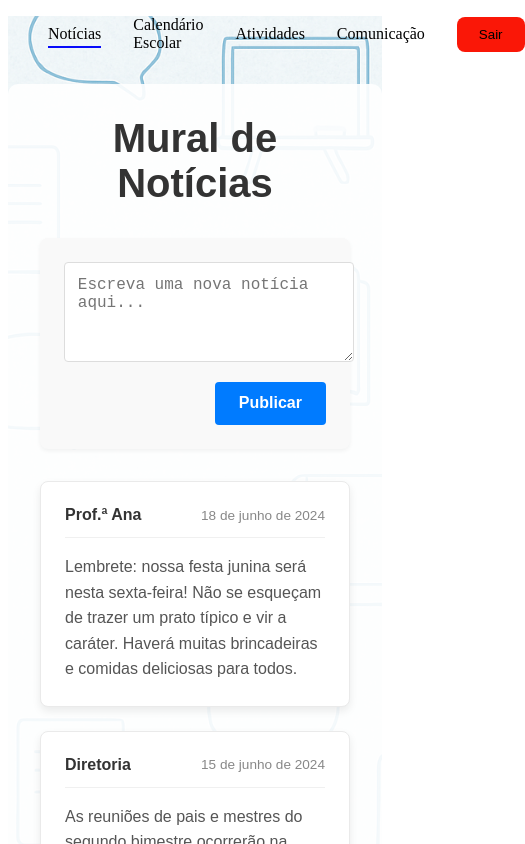
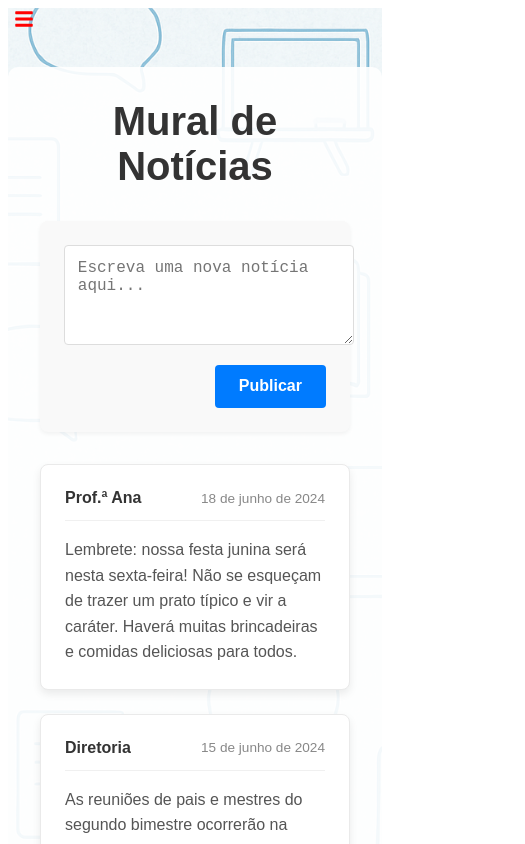
Before and after one commit to RianWeber13/laco.escolar, a Next.js app: page /noticias in a window 390 px wide. Shown: the top 844 px of the page, 525 px wide, since content can reach past the window. Built offline with nearby package versions, Linux system fonts and the light colour scheme.

Commit message:
adicionado responsividade para navbar

```diff
--- a/src/app/comunicacao/page.tsx
+++ b/src/app/comunicacao/page.tsx
@@ -13,9 +13,11 @@ export default function comunicacao() {
   };
 
   return (
-    <div>
+    <>
       <NavBar onLogout={handleLogout} />
-      <h1>Comunicação</h1>
-    </div>
+      <div>
+        <h1>Comunicação</h1>
+      </div>
+    </>
   );
 }
--- a/src/app/navbar/navBar.tsx
+++ b/src/app/navbar/navBar.tsx
@@ -1,10 +1,9 @@
-"use client";
-
+import { useState, useEffect } from 'react';
 import Link from 'next/link';
 import NavItem, { NavItemInterface } from './navitems';
 import { usePathname } from 'next/navigation';
-import  './navbar.css';
-
+import './navbar.css';
+import { FaBars } from 'react-icons/fa';
 
 interface NavBarProps {
   onLogout: () => void;
@@ -19,11 +18,26 @@ export default function NavBar({ onLogout }: NavBarProps) {
   ];
 
   const pathname = usePathname();
+  const [openMenu, setOpenMenu] = useState(false);
+
+  useEffect(() => {
+    const handleResize = () => {
+      if (window.innerWidth > 768) {
+        setOpenMenu(false);
+      }
+    };
+
+    window.addEventListener('resize', handleResize);
+    return () => window.removeEventListener('resize', handleResize);
+  }, []);
 
   return (
     <header className="navbar">
       <nav>
-        <ul className="navItems">
+        <button className="btnmobile" onClick={() => setOpenMenu(!openMenu)}>
+          <FaBars />
+        </button>
+        <ul className={`navItems ${openMenu ? 'open' : ''}`}>
           {items.map((item, index) => (
             <NavItem
               key={index}
--- a/src/app/navbar/navbar.css
+++ b/src/app/navbar/navbar.css
@@ -13,19 +13,21 @@ header {
     gap: 32px;
     align-items: center;
     list-style: none;
+    margin: 0;
+    padding: 0;
   }
 
-  .btnSair{
+  .btnSair {
     border-radius: 8px;
     padding: 10px 22px;
     cursor: pointer;
     background-color: #fa1707;
     border: none;
     transition: all 0.3s;
+  }
 
-    &:hover {
-      background-color: #d40a00;
-    }
+  .btnSair:hover {
+    background-color: #d40a00;
   }
 
   .navLink {
@@ -34,12 +36,66 @@ header {
     font-weight: 500;
     font-size: 16px;
     padding: 4px 0px;
+  }
+
+  .navLink.active,
+  .navLink:hover {
+    color: #000;
+    border-bottom: 2px solid #070bfa;
+  }
+
+  .btnmobile {
+    background-color: transparent;
+    font-size: 20px;
+    color: red;
+    border: none;
+    cursor: pointer;
+    display: none;
+  }
+
+  /* Mobile Styles */
+  @media screen and (max-width: 768px) {
+  .navItems {
+    transition: max-height 0.6s ease-out, opacity 0.6s ease-out, transform 0.6s ease-out;
+    display: none;
+    flex-direction: column;
+    width: 100%;
+    background-color: #fcd9a8;
+    padding: 10px 0;
+    box-shadow: 0px 15px 16px -7px rgba(0, 0, 0, 0.1);
+    opacity: 0;
+    transform: translateY(-40px);
+  }
+
+  .navItems.open {
+    display: flex;
+    opacity: 1;
+    transform: translateY(0);
+  }
+
+  .btnmobile {
+    display: block;
+  }
+
+  .btnMobileItem {
+    align-self: flex-start;
+    margin-left: 10px;
+  }
+}
 
 
-    &.active,
-    &:hover {
-      color: #000;
-      border-bottom: 2px solid #070bfa;
+  /* Desktop Styles */
+  @media screen and (min-width: 769px) {
+    .navItems {
+      display: flex !important;
+      flex-direction: row;
+      position: static;
+      box-shadow: none;
+      background-color: transparent;
+    }
+
+    .btnmobile {
+      display: none; /* Nunca mostrar no desktop */
     }
   }
 }
```
